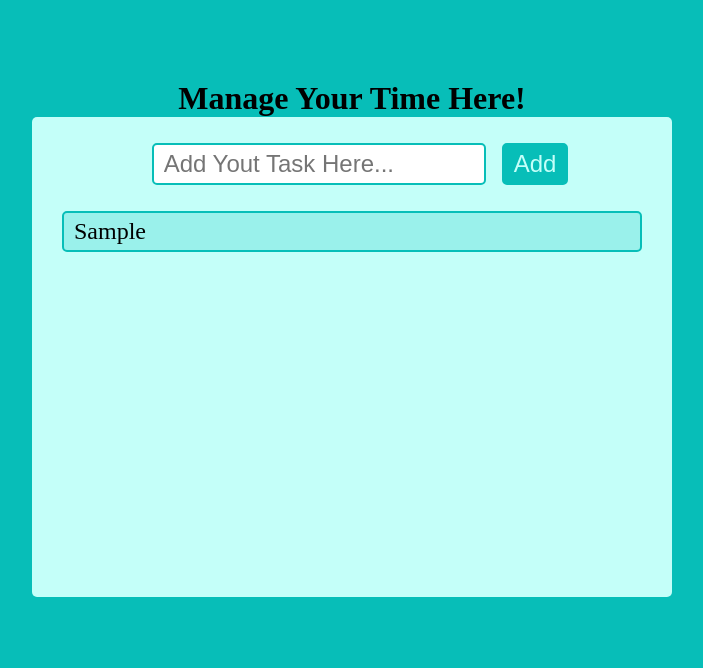
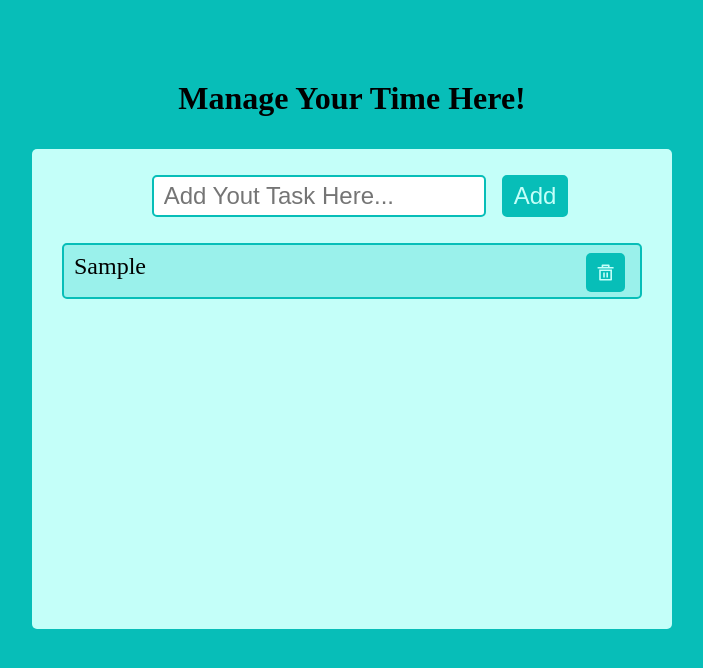
Before and after one commit to Prashant8Khatiwada/Todo-App, a React (Vite) app: page / in a window 1280 px wide. Both pictures are taken after typing "Sample" into the empty fields and a click on the input "Add". Shown: the top 668 px of the page, without its empty margins (288-991 px from the left). Built offline with nearby package versions, Linux system fonts and the light colour scheme.

Commit message:
delete button

```diff
--- a/src/components/TodoList.jsx
+++ b/src/components/TodoList.jsx
@@ -1,5 +1,6 @@
 import { useState } from "react";
 import TodoForm from "./TodoForm";
+import { RiDeleteBin5Line } from "react-icons/ri";
 function TodoList() {
   const [list, setList] = useState([]);
 
@@ -22,7 +23,14 @@ function TodoList() {
         <div className="todo-lists">
           <ul>
             {list.map((items) => {
-              return <li key={items.id}>{items.text}</li>;
+              return (
+                <li key={items.id}>
+                  {items.text}
+                  <span className="del-icon">
+                    <RiDeleteBin5Line />
+                  </span>
+                </li>
+              );
             })}
           </ul>
         </div>
--- a/src/index.css
+++ b/src/index.css
@@ -31,6 +31,7 @@ body {
   text-align: center;
   padding: 10px 30px;
   border-radius: 5px;
+  margin-top: 2rem;
 }
 
 .todo-input {
@@ -68,10 +69,26 @@ body {
   list-style: none;
   background-color: #07beb838;
   border: 2px solid #07beb8;
+  display: flex;
+  justify-content: space-between;
   text-align: start;
   width: 100%;
   font-size: 1.5rem;
-  padding: 5px 15px 5px 10px;
+  padding: 8px 15px 5px 10px;
   margin-top: 10px;
   border-radius: 5px;
 }
+
+.del-icon {
+  background-color: #07beb8;
+  color: #c4fff9;
+  padding: 10px 10px 5px 10px;
+  border-radius: 5px;
+  font-size: 1.2rem;
+  cursor: pointer;
+}
+
+.del-icon:hover {
+  background-color: #a62029b9;
+  transition: 0.2s all ease-in-out;
+}
```
